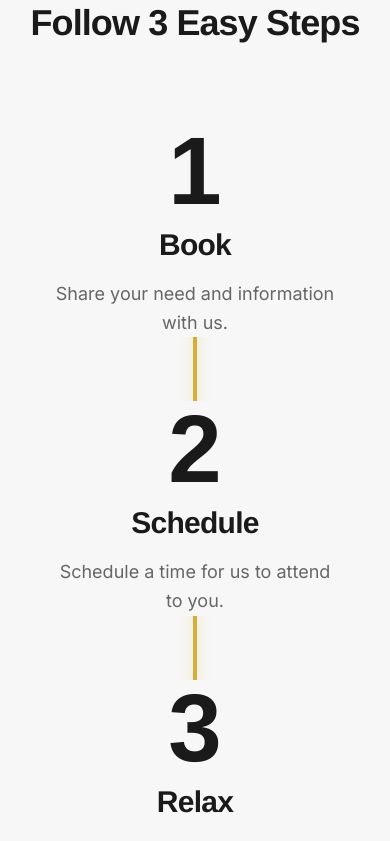
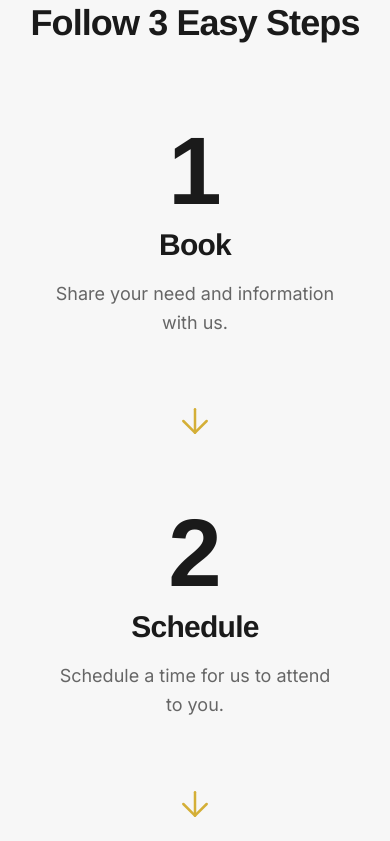
Before and after one commit to TheOneGoodDeveloper/fotios, a React (Vite) app: page /#/ in a window 390 px wide. Shown: the part 4180-5021 px from the top of the page. Built offline with nearby package versions, Linux system fonts and the light colour scheme; a web font is replaced by a local one.

Commit message:
Fix responsive layout for steps arrows using flexbox

```diff
--- a/src/components/StepsSection.jsx
+++ b/src/components/StepsSection.jsx
@@ -1,5 +1,6 @@
 import React from 'react';
 import { motion } from 'framer-motion';
+import { ArrowRight, ArrowDown } from 'lucide-react';
 
 const steps = [
   { num: "1", title: "Book", desc: "Share your need and information with us." },
@@ -25,7 +26,7 @@ export default function StepsSection() {
         initial="hidden"
         whileInView="visible"
         viewport={{ once: true, margin: "-100px" }}
-        variants={{ visible: { transition: { staggerChildren: 0.8 } } }}
+        variants={{ visible: { transition: { staggerChildren: 0.4 } } }}
         className="max-w-[1400px] mx-auto text-center"
       >
         <motion.span variants={itemVariants} className="uppercase tracking-[4px] text-text-secondary font-bold text-xs mb-8 block">
@@ -35,37 +36,15 @@ export default function StepsSection() {
           Follow 3 Easy Steps
         </motion.h2>
 
-        <div className="relative grid grid-cols-1 md:grid-cols-3 gap-16 md:gap-8 z-10">
-
-          {/* Animated Connecting Line (Desktop Only) */}
-          <div className="absolute top-[48px] left-[16.66%] w-[66.66%] h-1 bg-border hidden md:block -z-10">
+        <div className="flex flex-col md:flex-row items-center justify-between gap-12 md:gap-4 lg:gap-12 z-10">
+          {steps.map((step, idx) => (
+            <React.Fragment key={idx}>
+              {/* Step Block */}
               <motion.div
-              initial={{ width: "0%" }}
-              whileInView={{ width: "100%" }}
-              viewport={{ once: true, margin: "-100px" }}
-              transition={{ duration: 1.6, ease: "linear", delay: 0.5 }}
-              className="h-full bg-gold shadow-[0_0_15px_rgba(212,175,55,0.4)]"
-            />
-          </div>
-
-          {/* Animated Connecting Line (Mobile Only) */}
-          <div className="absolute top-[5%] left-1/2 w-1 h-[90%] bg-border block md:hidden -z-10 -translate-x-1/2">
-            <motion.div
-              initial={{ height: "0%" }}
-              whileInView={{ height: "100%" }}
-              viewport={{ once: true, margin: "-100px" }}
-              transition={{ duration: 1.6, ease: "linear", delay: 0.5 }}
-              className="w-full bg-gold shadow-[0_0_15px_rgba(212,175,55,0.4)]"
-            />
-          </div>
-
-          {steps.map((step, idx) => (
-            <motion.div
-              key={idx}
                 variants={itemVariants}
                 whileHover="hover"
                 whileTap="hover"
-              className="relative flex flex-col items-center bg-bg-secondary cursor-pointer"
+                className="relative flex flex-col items-center flex-1 bg-bg-secondary cursor-pointer"
               >
                 <motion.div variants={numberVariants} className="text-8xl font-heading font-bold text-text-primary mb-2 relative z-10 bg-bg-secondary px-6">
                   {step.num}
@@ -73,6 +52,15 @@ export default function StepsSection() {
                 <h3 className="text-3xl font-heading font-bold text-text-primary mb-4">{step.title}</h3>
                 <p className="text-text-secondary text-lg max-w-[280px] leading-relaxed">{step.desc}</p>
               </motion.div>
+
+              {/* Directional Arrow */}
+              {idx < steps.length - 1 && (
+                <motion.div variants={itemVariants} className="text-gold flex-shrink-0 my-4 md:my-0 md:-mt-32">
+                  <ArrowRight size={48} strokeWidth={1.5} className="hidden md:block" />
+                  <ArrowDown size={40} strokeWidth={1.5} className="block md:hidden" />
+                </motion.div>
+              )}
+            </React.Fragment>
           ))}
         </div>
       </motion.div>
```
Lines whose indentation alone changed are shown as unchanged.
